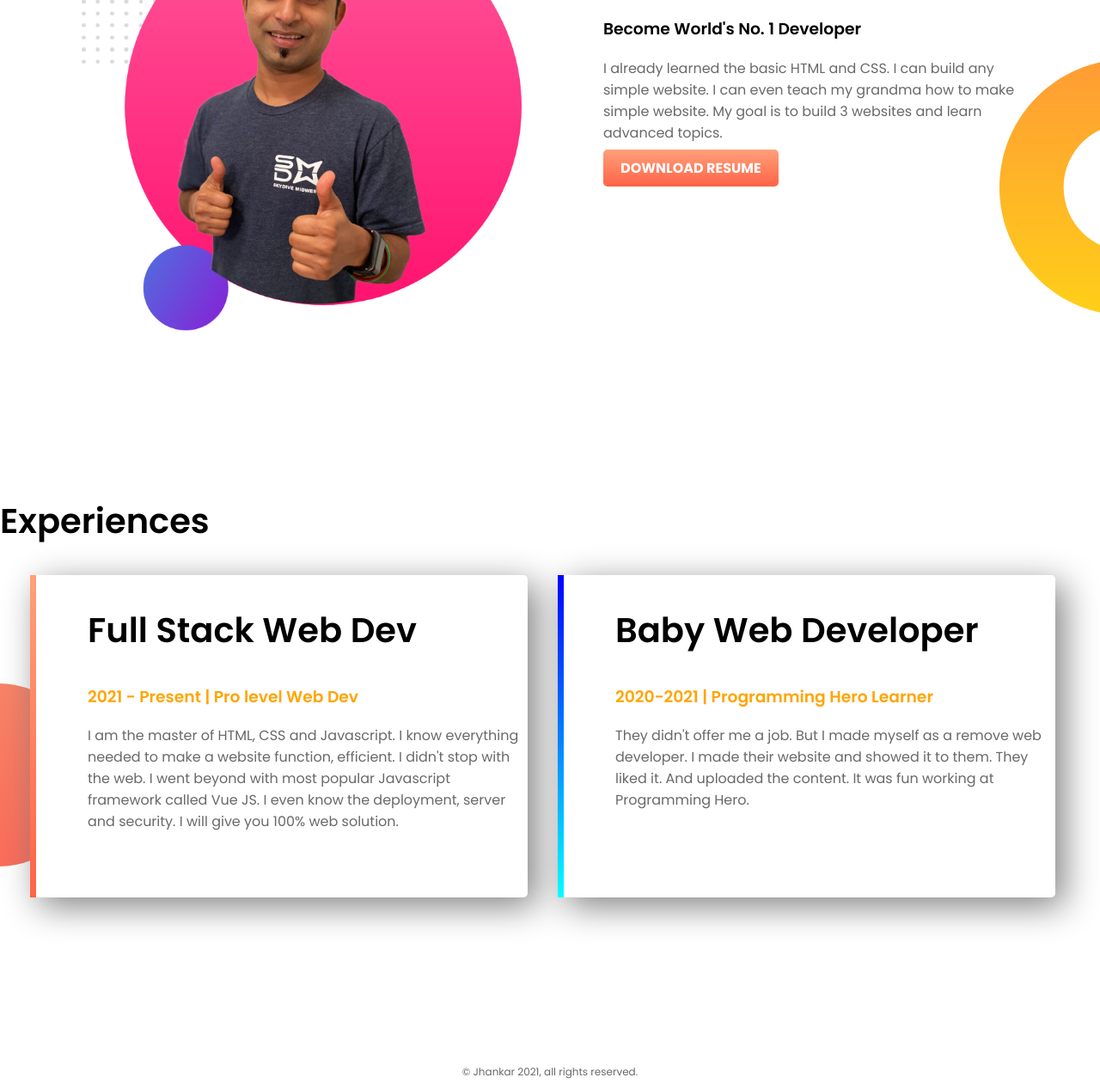
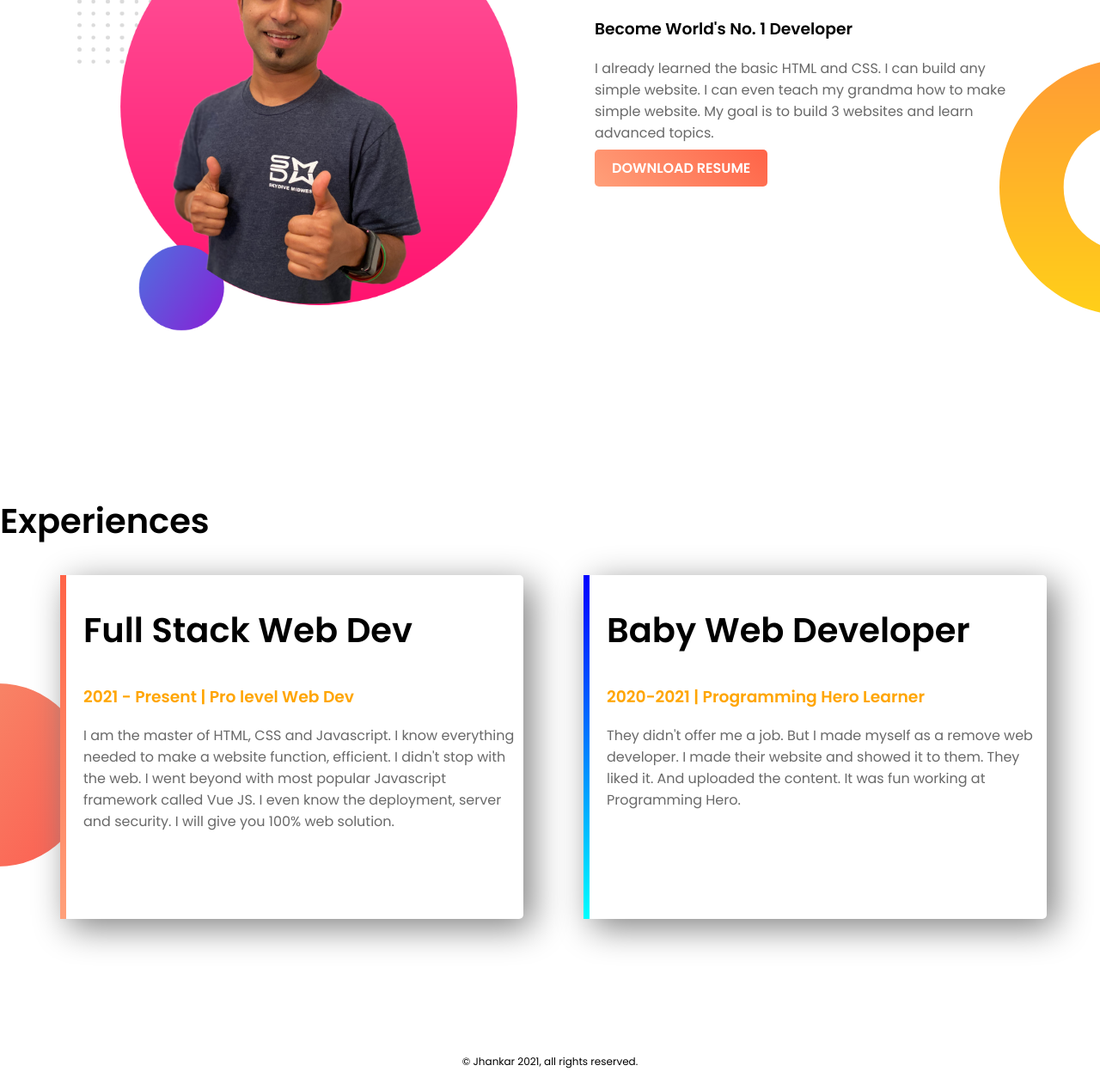
Before and after one commit to jahid218875/web-portfolio, a plain HTML site: page index.html in a window 1280 px wide. Shown: the part 757-2025 px from the top of the page at 86% size. Drawn offline with Linux system fonts and the light colour scheme.

Commit message:
faisal website

```diff
--- a/index.html
+++ b/index.html
@@ -3,11 +3,9 @@
 <head>
     <meta charset="UTF-8">
     <meta name="viewport" content="width=device-width, initial-scale=1.0">
-    <title>Faisal Portfolio</title>
+    <title>Portfolio site</title>
     <link href="https://fonts.googleapis.com/css2?family=Poppins:wght@300;400;500;600;700&display=swap" rel="stylesheet">
     <link rel="stylesheet" href="style.css">
-
-
 </head>
 <body>
 
@@ -17,12 +15,13 @@
             <h1><span class="orange-highlight">Faisal</span> Website</h1>
             <h3>World-class professional web developer</h3>
             <p>You might saw me jumping, climbing buildings, and stopping trains. But nobody pays me a dime for that work. That's why I am learning and mastering web development. I will not stop until I become the Web Development Hero.</p>
-            <a class="link-button" href="https://www.facebook.com/jahidulislam.faisal" target="_blank">Hire me</a>
+            <a class="link-button" href="https://www.facebook.com/jahidulislam.faisal">HIRE ME</a>
         </div>
         <div class="half-width">
-            <img src="images/profile.png" alt="" >
+            <img src="images/profile.png" alt="">
         </div>
     </section>
+
     <section class="dream-area">
         <div class="half-width">
             <img src="images/jhankar2.png" alt="">
@@ -31,25 +30,27 @@
             <h2>Big Dream</h2>
             <h3>Become World's No. 1 Developer</h3>
             <p>I already learned the basic HTML and CSS. I can build any simple website. I can even teach my grandma how to make simple website. My goal is to build 3 websites and learn advanced topics.</p>
-            <a class="link-button" href="https://www.facebook.com/jahidulislam.faisal" target="_blank">DOWNLOAD RESUME</a>
+            <a class="link-button" href="https://www.facebook.com/jahidulislam.faisal">DOWNLOAD RESUME</a>
         </div>
     </section>
+
     <section class="experiance-area">
         <h2>Experiences</h2>
-        <div id="full-stack" class="half-width single-experiance">
+        <div id="full-stack" class="half-width single-ex">
             <h2>Full Stack Web Dev</h2>
             <h3 class="orange-highlight">2021 - Present | Pro level Web Dev</h3>
             <p>I am the master of HTML, CSS and Javascript. I know everything needed to make a website function, efficient. I didn't stop with the web. I went beyond with most popular Javascript framework called Vue JS. I even know the deployment, server and security. I will give you 100% web solution.</p>
         </div>
-        <div id="baby-web" class="half-width single-experiance">
+        <div id="baby" class="half-width single-ex">
             <h2>Baby Web Developer</h2>
             <h3 class="orange-highlight">2020-2021 | Programming Hero Learner</h3>
             <p>They didn't offer me a job. But I made myself as a remove web developer. I made their website and showed it to them. They liked it. And uploaded the content. It was fun working at Programming Hero.</p>
         </div>
     </section>
-    <footer>
-        <p>© Jhankar 2021, all rights reserved.</p>
-    </footer>
+
+    <footer>© Jhankar 2021, all rights reserved.</footer>
+
+
 
 </body>
 </html>
--- a/style.css
+++ b/style.css
@@ -2,6 +2,18 @@ body{
     margin: 0;
     padding: 0;
     font-family: 'Poppins', sans-serif;
+}
+.half-width{
+    width: 40%;
+    float: left;
+    margin-left: 70px;
+    padding-left: 20px;;
+}
+.half-width img{
+    width: 100%;
+}
+.orange-highlight{
+    color: orange;
 }
 h1{
     font-size: 50px;
@@ -11,74 +23,59 @@ h2{
     font-size: 40px;
     font-weight: 600;
 }
-h3{
-    font-size: 1.17em;
-    font-weight: 600;
-}
 p{
     color: dimgray;
 }
-.orange-highlight{
-    color: orange;
-}
-.half-width{
-    width: 40%;
-    float: left;
-    margin-left: 35px;
-    padding-left: 60px;
-}
-.half-width img{
-    width: 100%;
+h3{
+    font-weight: 600;
 }
 .top-banner{
     background-image: url(images/top-banner.png);
-    background-repeat:no-repeat ;
+    background-repeat: no-repeat;
 }
 section{
     height: 500px;
+    padding-bottom: 150px;;
 }
 .link-button{
     text-decoration: none;
-    font-weight: 700;
-    text-transform: uppercase;
-    background-image: linear-gradient(lightsalmon, tomato);
+    background-image: linear-gradient(45deg,lightsalmon,tomato);
     padding: 10px 20px;
     border-radius: 5px;
     color: white;
+    font-weight: 600;
 }
 .link-button:hover{
-    background-image: linear-gradient( tomato, lightsalmon);
-}
-section{
-    padding-bottom: 150px;
+    background-image: linear-gradient(tomato,lightsalmon);
 }
 .dream-area{
     background-image: url(images/dream-bg.png);
     background-repeat: no-repeat;
     background-position: right;
 }
-.single-experiance{
-    box-shadow: 10px 10px 40px grey;
-    height: 75%;
-    border-radius: 5px;
-    background: white;
-}
 .experiance-area{
     background-image: url(images/exp-bg.png);
     background-repeat: no-repeat;
     background-position: left;
 }
+.single-ex{
+    box-shadow: 10px 10px 40px grey;
+    border-radius: 5px;
+    height: 80%;
+    background: white;
+}
 #full-stack{
     border-left: 7px solid;
-    border-image: linear-gradient(180deg,lightsalmon, tomato);
+    border-image: linear-gradient(180deg,tomato,lightsalmon);
     border-image-slice: 1;
 }
-#baby-web{
+#baby{
     border-left: 7px solid;
     border-image: linear-gradient(180deg,blue, cyan);
     border-image-slice: 1;
 }
-footer p{
+footer{
+    font-size: 12px;
     text-align: center;
-    font-size: 12px;
+    margin-bottom: 5px;
 }
```
